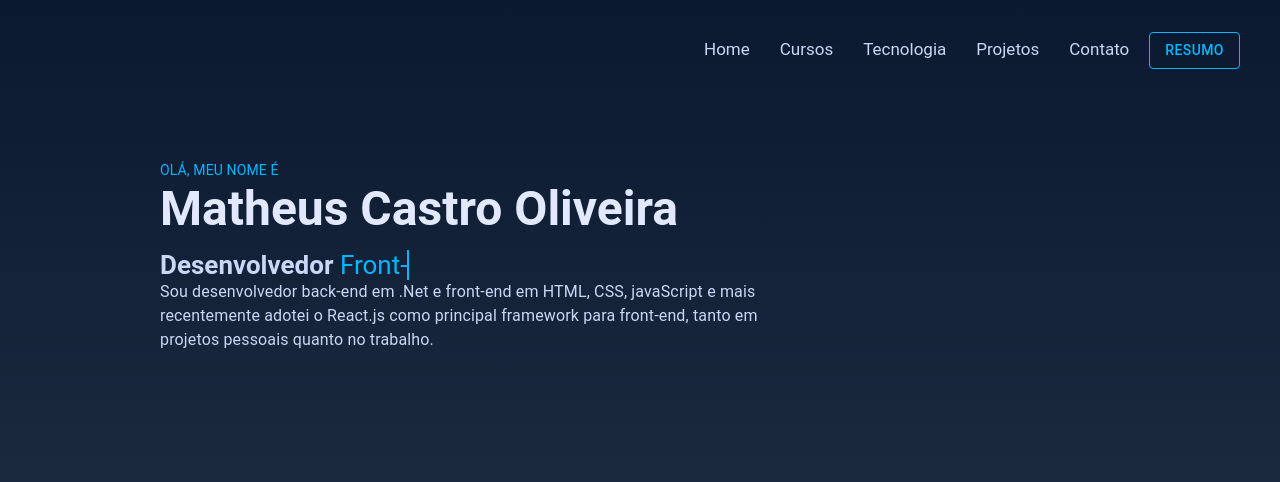
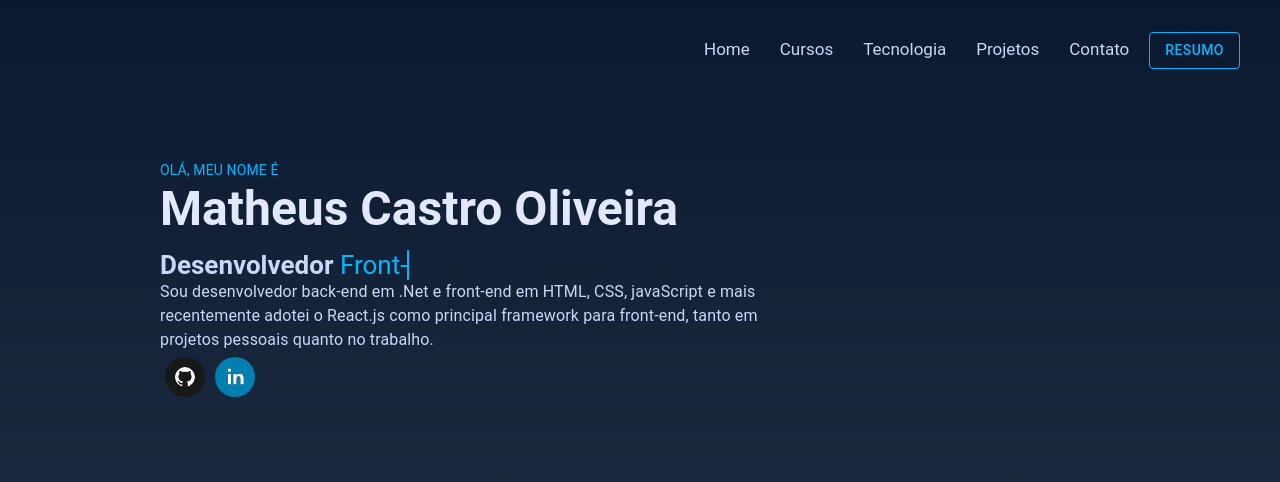
Before and after one commit to mcastro161096/mcastro-portfolio, a React (Create React App) app: page / in a window 1280 px wide. Shown: the top 482 px of the page. Built offline with nearby package versions, Linux system fonts and the light colour scheme.

Commit message:
Add social media icons.

```diff
--- a/package.json
+++ b/package.json
@@ -16,6 +16,7 @@
     "react-dom": "^17.0.2",
     "react-router-dom": "^5.3.0",
     "react-scripts": "4.0.3",
+    "react-social-icons": "^5.6.1",
     "t-writer.js": "^1.0.4",
     "typewriter-effect": "^2.18.2",
     "web-vitals": "^1.0.1"
--- a/src/Components/DescricaoWrite/index.js
+++ b/src/Components/DescricaoWrite/index.js
@@ -3,6 +3,7 @@ import { Container, Typography } from "@material-ui/core";
 import { Box } from "@mui/system";
 import Typewriter from "typewriter-effect";
 import "./style.css"
+import { SocialIcon } from 'react-social-icons';
 
 
 function DescricaoWrite() {
@@ -86,6 +87,9 @@ function DescricaoWrite() {
                 e mais recentemente adotei o React.js como principal framework para front-end, tanto em projetos pessoais quanto no trabalho.
             </Typography>
 
+            <SocialIcon url="https://github.com/mcastro161096" bgColor="#181818" fgColor="#fff" title="GitHub" style={{width:40, height:40, margin:5}}/>
+            <SocialIcon url="https://www.linkedin.com/in/matheus-castro-oliveira/" fgColor="#fff" title="LinkedIn" style={{width:40, height:40, margin:5}} />
+
             {/* <div className="typewriter" data-period="2000"
             data-type='[ "Hi, Im Si.", "I am Creative.", "I Love Design.", "I Love to Develop." ]'>
                 <h3>Desenvolvedor<span className="wrap"></span></h3>
```
Also changed, not shown: 1 other file (tests, documents, lock files or other folders).
